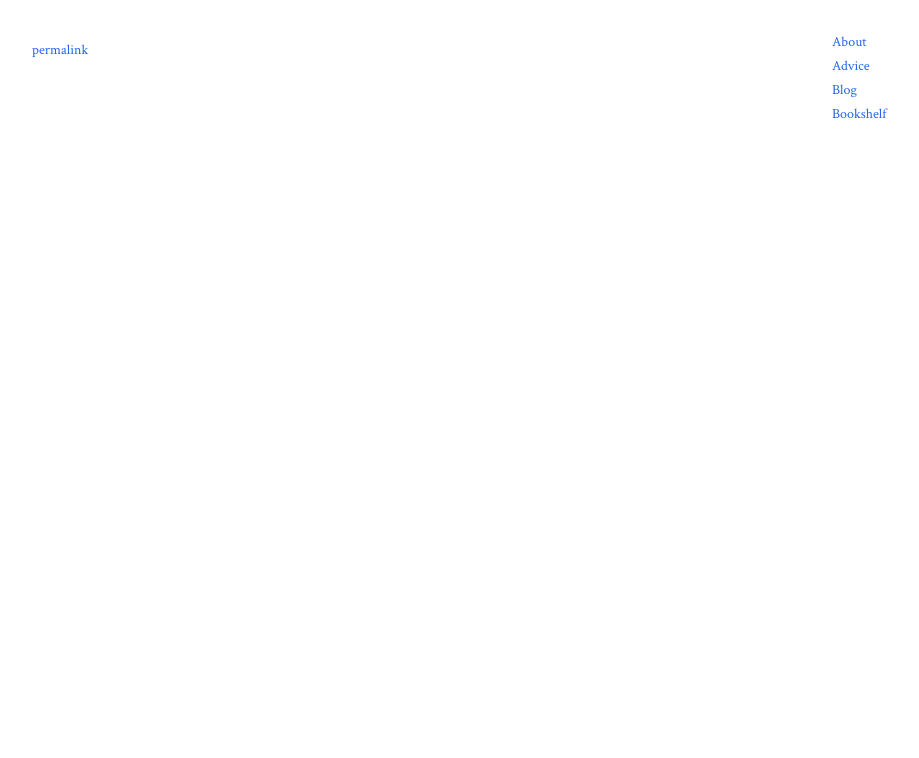
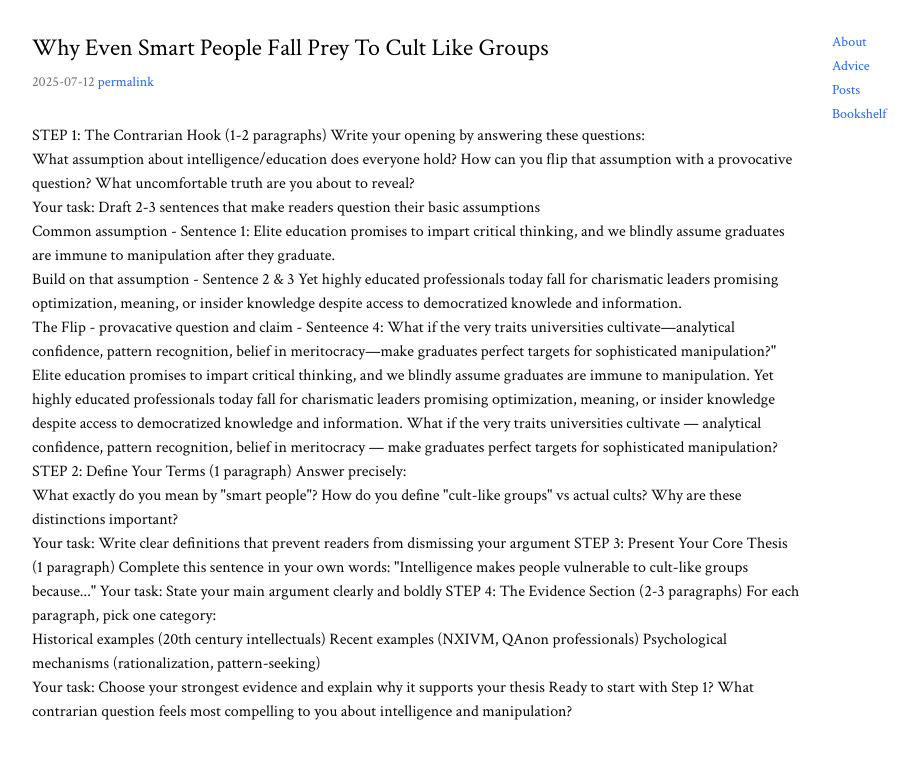
Before and after one commit to charlesjavelona/charlesjavelona_site, a Next.js app: page /posts/why-even-smart-people-fall-prey-to-cult-like-groups in a window 1280 px wide. Shown: the top 758 px of the page, without its empty margins (48-967 px from the left). Built offline with nearby package versions, Linux system fonts and the light colour scheme.

Commit message:
New post

```diff
--- a/app/posts/[slug]/page.tsx
+++ b/app/posts/[slug]/page.tsx
@@ -6,6 +6,7 @@ export default async function BlogPost({ params }: { params: Promise<{ slug: str
   const posts = await getAllBlogPosts();  // ← Add await
   const { slug } = await params;
   const post = posts.find(post => post.slug === slug);
+  console.log(post);
   return (
     <div className="min-h-screen bg-white">
       <div className="max-w-6xl mx-auto px-4 py-8">
@@ -33,7 +34,7 @@ export default async function BlogPost({ params }: { params: Promise<{ slug: str
               <ul className="space-y-1 text-sm">
                 <li><Link href="/" className="text-blue-600 hover:underline">About</Link></li>
                 <li><Link href="/#" className="text-blue-600 hover:underline">Advice</Link></li>
-                <li><Link href="/blog" className="text-blue-600 hover:underline">Blog</Link></li>
+                <li><Link href="/posts" className="text-blue-600 hover:underline">Posts</Link></li>
                 <li><Link href="/bookshelf" className="text-blue-600 hover:underline">Bookshelf</Link></li>
               </ul>
             </nav>
--- a/app/posts/page.tsx
+++ b/app/posts/page.tsx
@@ -1,4 +1,4 @@
-// app/blog/page.tsx
+// app/posts/page.tsx
 import { getAllBlogPosts } from '@/lib/markdown';
 import Link from 'next/link';
 
@@ -36,7 +36,7 @@ export default async function BlogIndex() {
                     <div className="flex-1">
                       <h2 className="text-lg font-normal mb-2">
                         <Link
-                          href={`/blog/${post.slug}`}
+                          href={`/posts/${post.slug}`}
                           className="text-black hover:text-blue-600 transition-colors"
                         >
                           {post.title}
--- a/lib/markdown.ts
+++ b/lib/markdown.ts
@@ -40,6 +40,7 @@ export async function getMarkdownContent(filename: string): Promise<BlogPost> {
 
   const htmlContent = await marked(content);
   const slug = filename.replace('.md', '');
+  console.log(slug);
 
   return {
     title: frontmatter.title || slug,
--- /dev/null
+++ b/posts/why-even-smart-people-fall-prey-to-cult-like-groups.md
@@ -0,0 +1,54 @@
+---
+title: Why Even Smart People Fall Prey To Cult Like Groups
+date: 2025-07-12
+---
+
+STEP 1: The Contrarian Hook (1-2 paragraphs)
+Write your opening by answering these questions:
+
+What assumption about intelligence/education does everyone hold?
+How can you flip that assumption with a provocative question?
+What uncomfortable truth are you about to reveal?
+
+Your task: Draft 2-3 sentences that make readers question their basic assumptions
+
+Common assumption - Sentence 1:
+Elite education promises to impart critical thinking, and we blindly assume graduates are immune to manipulation after they graduate.
+
+Build on that assumption - Sentence 2 & 3
+Yet highly educated professionals today fall for charismatic leaders promising optimization, meaning, or insider knowledge despite access to democratized knowlede and information.
+
+The Flip - provacative question and claim - Senteence 4:
+What if the very traits universities cultivate—analytical confidence, pattern recognition, belief in meritocracy—make graduates perfect targets for sophisticated manipulation?"
+
+
+Elite education promises to impart critical thinking, and we blindly assume graduates are immune to manipulation. Yet highly educated professionals today fall for charismatic leaders promising optimization, meaning, or insider knowledge despite access to democratized knowledge and information.
+What if the very traits universities cultivate — analytical confidence, pattern recognition, belief in meritocracy — make graduates perfect targets for sophisticated manipulation?
+
+
+
+
+
+
+
+STEP 2: Define Your Terms (1 paragraph)
+Answer precisely:
+
+What exactly do you mean by "smart people"?
+How do you define "cult-like groups" vs actual cults?
+Why are these distinctions important?
+
+Your task: Write clear definitions that prevent readers from dismissing your argument
+STEP 3: Present Your Core Thesis (1 paragraph)
+Complete this sentence in your own words:
+"Intelligence makes people vulnerable to cult-like groups because..."
+Your task: State your main argument clearly and boldly
+STEP 4: The Evidence Section (2-3 paragraphs)
+For each paragraph, pick one category:
+
+Historical examples (20th century intellectuals)
+Recent examples (NXIVM, QAnon professionals)
+Psychological mechanisms (rationalization, pattern-seeking)
+
+Your task: Choose your strongest evidence and explain why it supports your thesis
+Ready to start with Step 1? What contrarian question feels most compelling to you about intelligence and manipulation?
--- a/posts/whypeoplejoincults.md
+++ /dev/null
@@ -1,6 +0,0 @@
----
-title: Why People Join Cults
-date: 2025-07-12
----
-
-Ullamco et nostrud magna commodo nostrud ...
```
